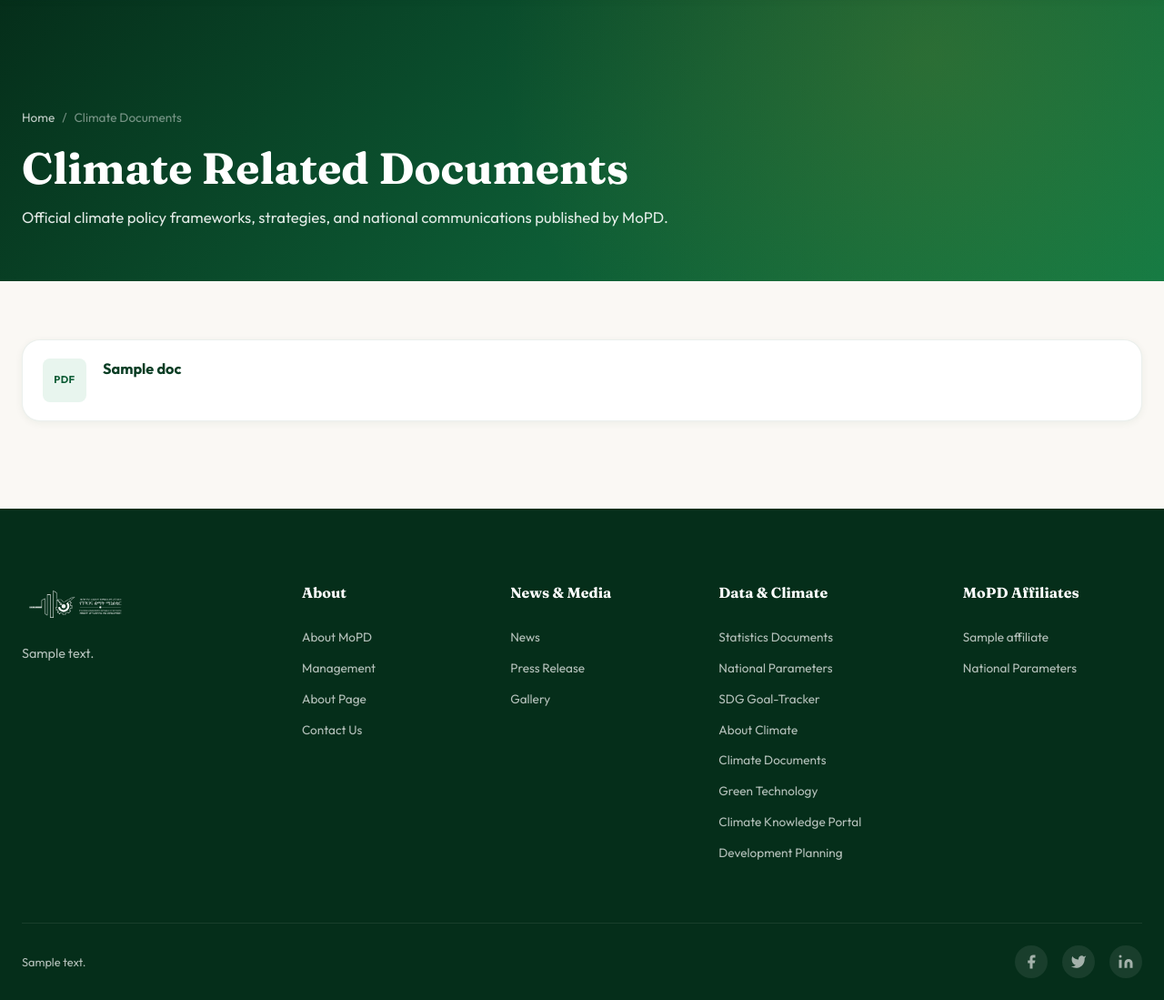
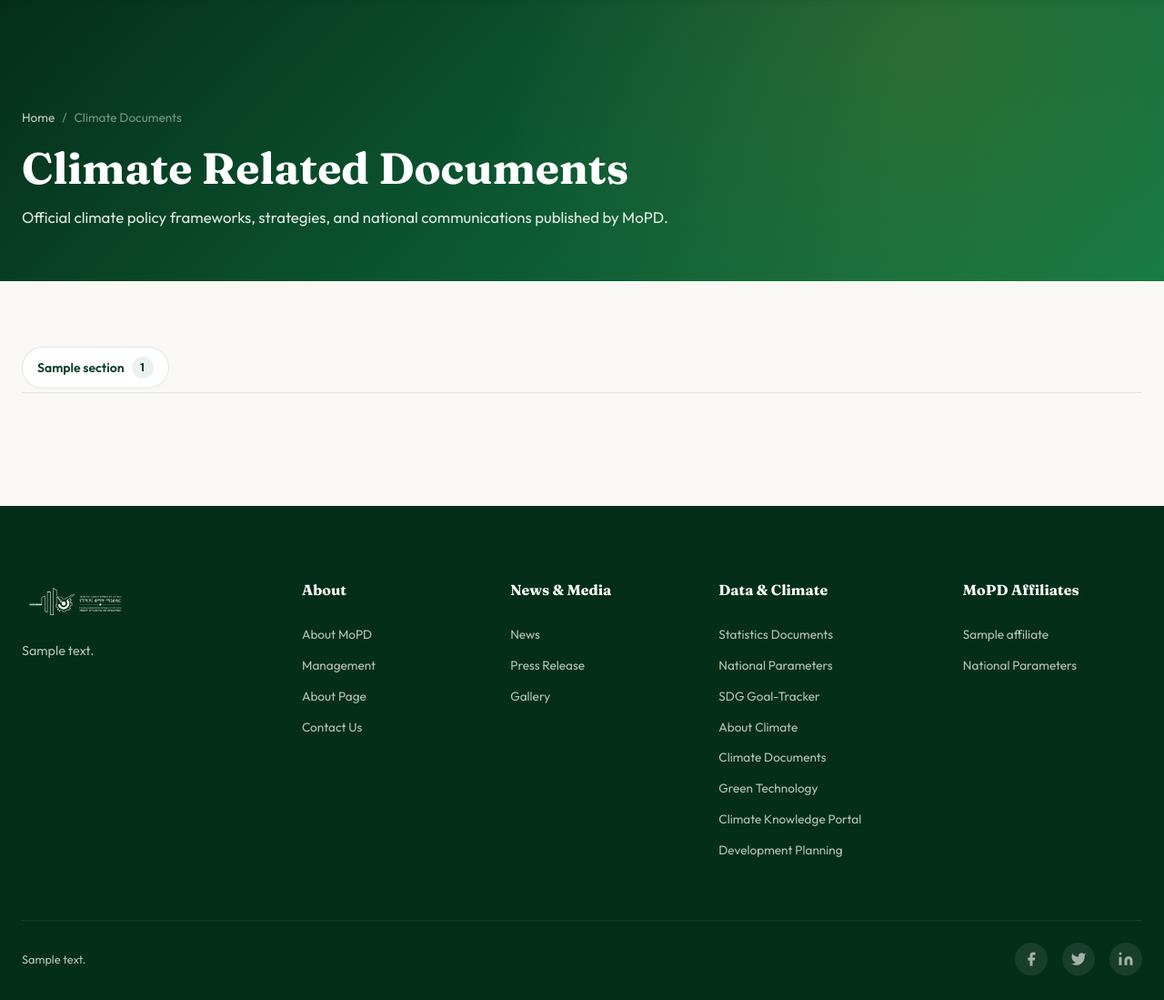
Before and after one commit to MoPD-Digital-Hub/mopd-website, a Django app: template website/templates/website/pages/climate-documents.html in a window 1280 px wide. Shown: the part 141-1240 px from the top of the page at 91% size. After the commit the page ends 1213 px from the top, so only its background shows below. Run offline with Django 5.2, Linux system fonts and the light colour scheme; the template is opened without the code that fills it: most values are stand-ins (such as "Sample title", 1, 10 or a date in 2020).

Commit message:
Add climate document categories and fix tab switching on the documents page.
Group climate PDFs into five official tabs with CSS-only switching, sync document title translations, and restore missing titles for seeded records.

```diff
--- a/static/css/styles.css
+++ b/static/css/styles.css
@@ -2722,6 +2722,124 @@ body.lang-am .stat__number {
   margin-top: 6px;
 }
 
+/* Climate document category tabs (CSS-only via radio inputs) */
+.doc-tabs {
+  display: flex;
+  flex-direction: column;
+  gap: 28px;
+  position: relative;
+}
+
+.doc-tabs__radio {
+  position: absolute;
+  width: 1px;
+  height: 1px;
+  padding: 0;
+  margin: -1px;
+  overflow: hidden;
+  clip: rect(0, 0, 0, 0);
+  white-space: nowrap;
+  border: 0;
+}
+
+.doc-tabs__nav {
+  display: flex;
+  flex-wrap: wrap;
+  gap: 10px;
+  padding-bottom: 4px;
+  border-bottom: 1px solid rgba(10, 61, 36, 0.1);
+  position: sticky;
+  top: calc(var(--header-height) + 8px);
+  z-index: 20;
+  background: var(--cream-50);
+  padding-top: 8px;
+}
+
+.doc-tabs__btn {
+  display: inline-flex;
+  align-items: center;
+  gap: 8px;
+  padding: 10px 16px;
+  border-radius: 999px;
+  border: 1px solid rgba(10, 61, 36, 0.12);
+  background: var(--white);
+  color: var(--green-800);
+  font-size: 0.875rem;
+  font-weight: 600;
+  line-height: 1.3;
+  cursor: pointer;
+  transition: background var(--transition), color var(--transition), border-color var(--transition), box-shadow var(--transition);
+}
+
+.doc-tabs__btn:hover {
+  border-color: rgba(10, 61, 36, 0.22);
+  background: var(--green-50);
+}
+
+.doc-tabs__count {
+  min-width: 1.5rem;
+  height: 1.5rem;
+  padding: 0 6px;
+  border-radius: 999px;
+  background: rgba(10, 61, 36, 0.08);
+  color: inherit;
+  font-size: 0.75rem;
+  font-weight: 700;
+  display: inline-flex;
+  align-items: center;
+  justify-content: center;
+}
+
+.doc-tabs__panel {
+  display: none;
+}
+
+.doc-tabs__radio#doc-cat-multilateral:checked ~ .doc-tabs__panels .doc-tabs__panel[data-panel="multilateral"],
+.doc-tabs__radio#doc-cat-strategies:checked ~ .doc-tabs__panels .doc-tabs__panel[data-panel="strategies"],
+.doc-tabs__radio#doc-cat-projects:checked ~ .doc-tabs__panels .doc-tabs__panel[data-panel="projects"],
+.doc-tabs__radio#doc-cat-reports:checked ~ .doc-tabs__panels .doc-tabs__panel[data-panel="reports"],
+.doc-tabs__radio#doc-cat-cop28:checked ~ .doc-tabs__panels .doc-tabs__panel[data-panel="cop28"] {
+  display: block;
+}
+
+.doc-tabs__radio#doc-cat-multilateral:checked ~ .doc-tabs__nav label[for="doc-cat-multilateral"],
+.doc-tabs__radio#doc-cat-strategies:checked ~ .doc-tabs__nav label[for="doc-cat-strategies"],
+.doc-tabs__radio#doc-cat-projects:checked ~ .doc-tabs__nav label[for="doc-cat-projects"],
+.doc-tabs__radio#doc-cat-reports:checked ~ .doc-tabs__nav label[for="doc-cat-reports"],
+.doc-tabs__radio#doc-cat-cop28:checked ~ .doc-tabs__nav label[for="doc-cat-cop28"] {
+  background: var(--green-700);
+  border-color: var(--green-700);
+  color: white;
+  box-shadow: var(--shadow-sm);
+}
+
+.doc-tabs__radio#doc-cat-multilateral:checked ~ .doc-tabs__nav label[for="doc-cat-multilateral"] .doc-tabs__count,
+.doc-tabs__radio#doc-cat-strategies:checked ~ .doc-tabs__nav label[for="doc-cat-strategies"] .doc-tabs__count,
+.doc-tabs__radio#doc-cat-projects:checked ~ .doc-tabs__nav label[for="doc-cat-projects"] .doc-tabs__count,
+.doc-tabs__radio#doc-cat-reports:checked ~ .doc-tabs__nav label[for="doc-cat-reports"] .doc-tabs__count,
+.doc-tabs__radio#doc-cat-cop28:checked ~ .doc-tabs__nav label[for="doc-cat-cop28"] .doc-tabs__count {
+  background: rgba(255, 255, 255, 0.18);
+}
+
+@media (max-width: 768px) {
+  .doc-tabs__nav {
+    flex-wrap: nowrap;
+    overflow-x: auto;
+    -webkit-overflow-scrolling: touch;
+    scrollbar-width: none;
+    padding-bottom: 8px;
+  }
+
+  .doc-tabs__nav::-webkit-scrollbar {
+    display: none;
+  }
+
+  .doc-tabs__btn {
+    flex: 0 0 auto;
+    white-space: nowrap;
+  }
+}
+
 /* Coming soon */
 .coming-soon {
   text-align: center;
--- a/static/js/i18n.js
+++ b/static/js/i18n.js
@@ -279,6 +279,11 @@ window.MOPD_I18N = {
 
     'page.climate_docs.title': 'የአየር ንብረት ተዛማጅ ሰነዶች',
     'page.climate_docs.desc': 'ከፕላንና ልማት ሚኒስቴር የታተሙ ኦፊሴላዊ የአየር ንብረት ፖሊሲ መዋቅሮች፣ ስትራቴጂዎች እና ብሔራዊ ሪፖርቶች።',
+    'page.climate_docs.cat.multilateral': 'ብዙ-ወገን ስምምነቶች',
+    'page.climate_docs.cat.strategies': 'ስትራቴጂዎች እና እቅዶች',
+    'page.climate_docs.cat.projects': 'ፕሮጀክቶች እና ፕሮግራሞች',
+    'page.climate_docs.cat.reports': 'ሪፖርቶች እና ማስረከቢያዎች',
+    'page.climate_docs.cat.cop28': 'COP28',
     'page.climate_docs.d0.title': 'በአዲስ አበባ ስለ አየር ንብረት ለውጥ ዋና ዋና መግለጫ እና ወደ እርምጃ ጥሪ',
     'page.climate_docs.d4.title': 'የኢትዮጵያ ካርቦን ገበያ ስትራቴጂ (2025)',
     'page.climate_docs.d4.desc': 'አየር ንብረት መታጠስ፣ አረንጓዴ እድገት እና ዘላቂ ልማትን ለመደገፍ የካርቦን ገበያዎችን ለመጠቀም የሀገሪቱ ካርታ።',
--- a/static/js/main.js
+++ b/static/js/main.js
@@ -7,6 +7,7 @@ function initMopdApp() {
   initMobileMenu();
   initCarousel();
   initAboutTabs();
+  initDocTabs();
   initScrollReveal();
   initCounters();
   initBackToTop();
@@ -136,6 +137,33 @@ function initAboutTabs() {
 
       tab.classList.add('active');
       document.getElementById(`panel-${target}`).classList.add('active');
+    });
+  });
+}
+
+/* Climate documents category tabs */
+function initDocTabs() {
+  const root = document.querySelector('[data-doc-tabs]');
+  if (!root) return;
+
+  const tabs = root.querySelectorAll('[data-doc-tab]');
+  const panels = root.querySelectorAll('[data-doc-panel]');
+
+  tabs.forEach((tab) => {
+    tab.addEventListener('click', () => {
+      const target = tab.dataset.docTab;
+
+      tabs.forEach((btn) => {
+        const isActive = btn.dataset.docTab === target;
+        btn.classList.toggle('active', isActive);
+        btn.setAttribute('aria-selected', isActive ? 'true' : 'false');
+      });
+
+      panels.forEach((panel) => {
+        const isActive = panel.dataset.docPanel === target;
+        panel.classList.toggle('active', isActive);
+        panel.hidden = !isActive;
+      });
     });
   });
 }
--- a/website/admin.py
+++ b/website/admin.py
@@ -116,11 +116,11 @@ class GalleryAlbumAdmin(TabbedTranslationAdmin):
 
 @admin.register(Document)
 class DocumentAdmin(TabbedTranslationAdmin):
-    list_display = ('title_en', 'doc_type', 'sort_order', 'is_published')
+    list_display = ('title_en', 'doc_type', 'climate_category', 'sort_order', 'is_published')
     list_editable = ('sort_order', 'is_published')
-    list_filter = ('doc_type', 'is_published')
+    list_filter = ('doc_type', 'climate_category', 'is_published')
     search_fields = ('title_en', 'title_am', 'description_en')
-    fields = ('doc_type', 'title', 'description', 'file_url', 'sort_order', 'is_published')
+    fields = ('doc_type', 'climate_category', 'title', 'description', 'file_url', 'sort_order', 'is_published')
 
 
 @admin.register(CarouselSlide)
--- a/website/templates/website/base.html
+++ b/website/templates/website/base.html
@@ -12,7 +12,7 @@
   <link rel="preconnect" href="https://fonts.googleapis.com">
   <link rel="preconnect" href="https://fonts.gstatic.com" crossorigin>
   <link href="https://fonts.googleapis.com/css2?family=Fraunces:ital,opsz,wght@0,9..144,400;0,9..144,600;0,9..144,700;1,9..144,400&family=Noto+Sans+Ethiopic:wght@400;500;600;700&family=Outfit:wght@300;400;500;600;700&display=swap" rel="stylesheet">
-  <link rel="stylesheet" href="{% static 'css/styles.css' %}?v=26">
+  <link rel="stylesheet" href="{% static 'css/styles.css' %}?v=28">
   {% block extra_head %}{% endblock %}
   <script>window.MOPD_I18N_DB = {{ translations_json|safe }};</script>
   <script>window.MOPD_LANGUAGES = {{ site_languages_json|safe }};</script>
--- a/website/templates/website/pages/climate-documents.html
+++ b/website/templates/website/pages/climate-documents.html
@@ -19,21 +19,65 @@
 
   <section class="page-body">
     <div class="container">
+      {% if climate_doc_sections %}
+      <div class="doc-tabs reveal">
+        {% for section in climate_doc_sections %}
+        <input
+          type="radio"
+          name="climate-doc-tab"
+          id="doc-cat-{{ section.code }}"
+          class="doc-tabs__radio"
+          {% if forloop.first %}checked{% endif %}
+        >
+        {% endfor %}
+
+        <div class="doc-tabs__nav" role="tablist" aria-label="Climate document categories">
+          {% for section in climate_doc_sections %}
+          <label
+            class="doc-tabs__btn"
+            for="doc-cat-{{ section.code }}"
+            id="doc-tab-btn-{{ section.code }}"
+            role="tab"
+          >
+            <span data-i18n="{{ section.i18n_key }}">{{ section.label }}</span>
+            <span class="doc-tabs__count">{{ section.documents|length }}</span>
+          </label>
+          {% endfor %}
+        </div>
+
+        <div class="doc-tabs__panels">
+          {% for section in climate_doc_sections %}
+          <div
+            class="doc-tabs__panel"
+            role="tabpanel"
+            id="doc-tab-panel-{{ section.code }}"
+            aria-labelledby="doc-tab-btn-{{ section.code }}"
+            data-panel="{{ section.code }}"
+          >
             <ul class="doc-list">
-        {% for doc in documents %}
-        <li class="doc-list__item reveal">
-          <span class="doc-list__icon">PDF</span>
+              {% for doc in section.documents %}
+              <li class="doc-list__item">
+                <span class="doc-list__icon" aria-hidden="true">PDF</span>
                 <div>
-            <h3><a href="{{ doc.file_url }}" target="_blank" rel="noopener">{% include 'website/includes/bilingual.html' with en=doc.title_en am=doc.title_am %}</a></h3>
-            {% if doc.description_en %}
-            <p>{% include 'website/includes/bilingual.html' with en=doc.description_en am=doc.description_am %}</p>
+                  <h3>
+                    <a href="{{ doc.file_url }}" target="_blank" rel="noopener">
+                      {% include 'website/includes/bilingual.html' with en=doc.display_title_en am=doc.display_title_am %}
+                    </a>
+                  </h3>
+                  {% if doc.description_en or doc.description %}
+                  <p>{% include 'website/includes/bilingual.html' with en=doc.description_en|default:doc.description am=doc.description_am|default:doc.description_en|default:doc.description %}</p>
                   {% endif %}
                 </div>
               </li>
-        {% empty %}
-        <li>No documents published. Add climate documents in the <a href="/admin/website/document/">admin</a>.</li>
               {% endfor %}
             </ul>
+          </div>
+          {% endfor %}
+        </div>
+      </div>
+      {% else %}
+      <p>No documents published. Add climate documents in the <a href="/admin/website/document/">admin</a>.</p>
+      {% endif %}
     </div>
   </section>
 </main>
```
Also changed, not shown: website/climate_documents.py (added, +40 -0 lines), website/management/commands/seed_site.py (+22 -19 lines), website/models.py (+23 -2 lines), website/views.py (+6 -1 lines), website/migrations/0008_document_climate_category.py (added), website/migrations/0009_document_translation_columns.py (added), website/migrations/0010_add_african_leaders_climate_doc.py (added), website/migrations/0011_sync_document_titles.py (added). Lines whose indentation alone changed are shown as unchanged.
